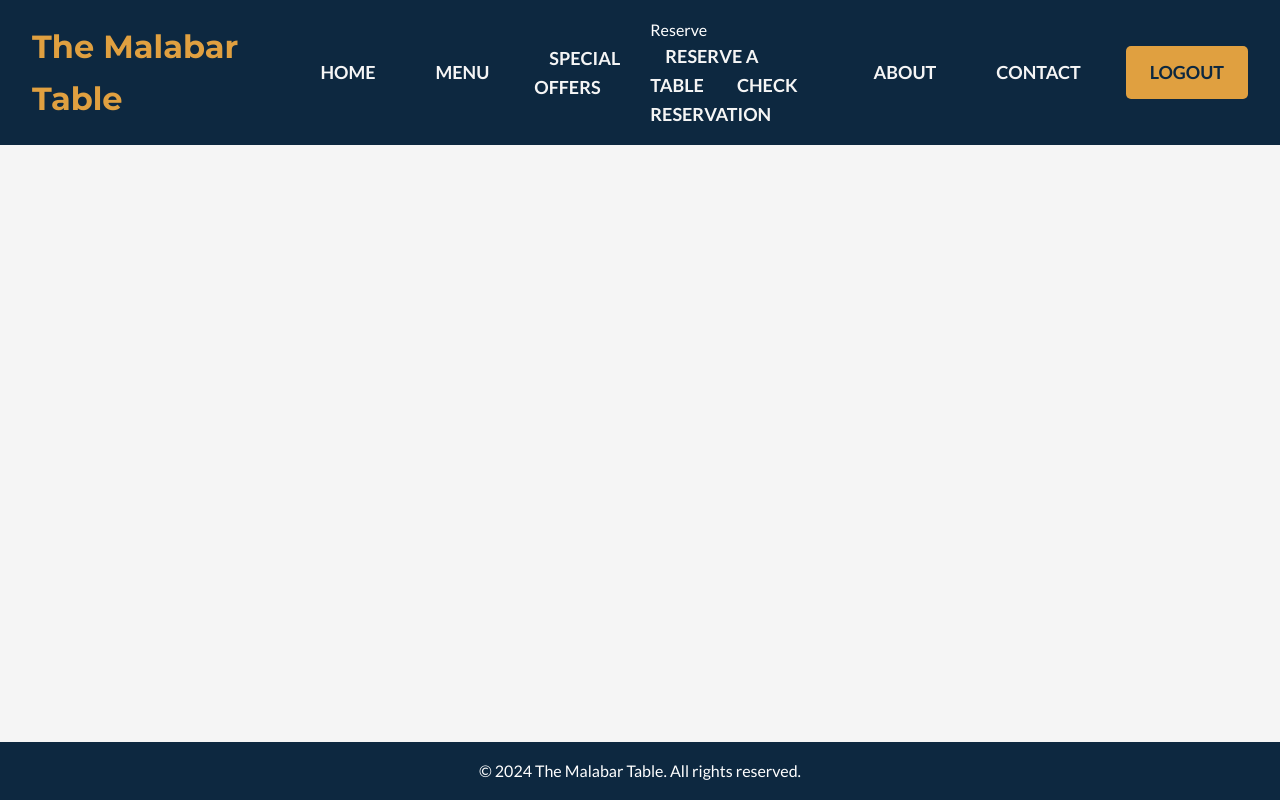
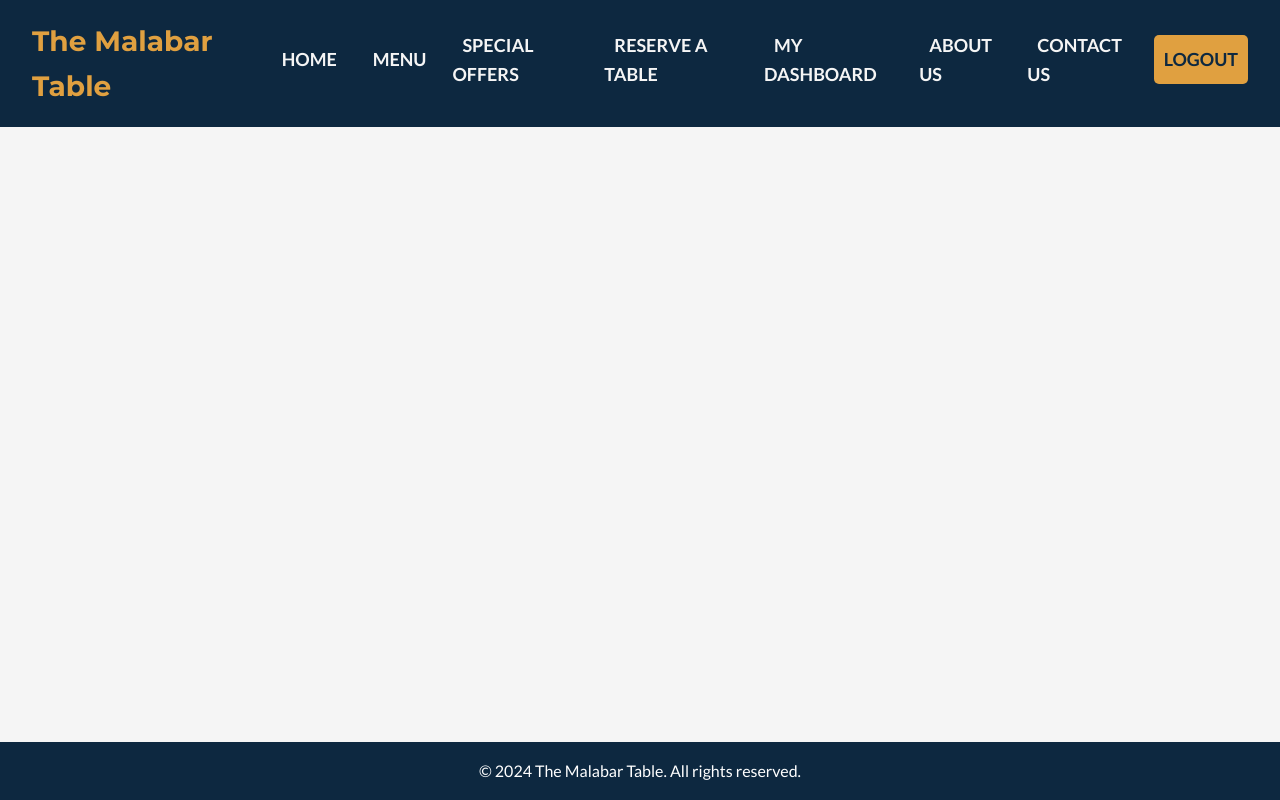
Before and after one commit to auyashas/restaurant-application, a PHP site: page /index.php in a window 1280 px wide. Run offline with PHP 8.4, Linux system fonts and the light colour scheme; the visitor is signed in with stand-in values (Sample User, id 1).

Commit message:
Implement responsive navigation with hamburger menu; update header and footer structure

```diff
--- a/css/style.css
+++ b/css/style.css
@@ -1,12 +1,18 @@
+/* =================================== */
+/* 1. Variables & Global Setup         */
+/* =================================== */
+
 :root {
-    --primary-navy: #0D2840;
-    /* For headers, footers, and major headlines */
-    --accent-gold: #E0A040;
-    /* For buttons, links, and interactive elements */
-    --bg-light-gray: #F5F5F5;
-    /* For the main page background */
-    --text-dark-gray: #333333;
-    /* For all paragraphs and standard text */
+    --primary-navy: #0D2840;      /* For headers, footers, and major headlines */
+    --accent-gold: #E0A040;       /* For buttons, links, and interactive elements */
+    --bg-light-gray: #F5F5F5;     /* For the main page background */
+    --text-dark-gray: #333333;      /* For all paragraphs and standard text */
+}
+
+*,
+*::before,
+*::after {
+    box-sizing: border-box;
 }
 
 html {
@@ -22,61 +28,133 @@ body {
     font-family: 'Lato', sans-serif;
     margin: 0;
     line-height: 1.6;
+    font-size: 1rem;
 }
+
+/* =================================== */
+/* 2. Layout (Header, Footer, Main)    */
+/* =================================== */
 
 header {
     background-color: var(--primary-navy);
     color: white;
-    padding: 0 2rem;
+    padding: 0 1rem;
+    width: 100%;
     display: flex;
     justify-content: space-between;
     align-items: center;
-}
-
-h1 {
-    font-family: 'Montserrat', sans-serif;
-    color: var(--accent-gold);
+    position: sticky;
+    top: 0;
+    z-index: 100;
 }
 
 main {
     flex-grow: 1;
 }
 
-nav ul {
-    display: flex;
-    justify-content: space-between;
-    align-items: center;
-    gap: 30px;
+footer {
+    background-color: var(--primary-navy);
+    color: white;
+    text-align: center;
+    padding: 1rem 0;
+    margin-top: auto;
 }
 
-ul li {
+/* =================================== */
+/* 3. Typography & Components          */
+/* =================================== */
+
+h1 {
+    font-family: 'Montserrat', sans-serif;
+    color: var(--accent-gold);
+    font-size: 1.75rem;
+}
+
+.logo {
+    font-family: 'Montserrat', sans-serif;
+    font-weight: bold;
+    color: var(--accent-gold);
+    text-decoration: none;
+    z-index: 10;
+}
+
+
+
+/* =================================== */
+/* 4. Navigation (Mobile First)        */
+/* =================================== */
+
+/* --- MOBILE MENU STYLES (Default) --- */
+
+.hamburger-menu {
+    display: flex; /* Visible on mobile */
+    flex-direction: column;
+    justify-content: space-around;
+    width: 2rem;
+    height: 2rem;
+    background: transparent;
+    border: none;
+    cursor: pointer;
+    padding: 0;
+}
+
+.hamburger-menu .bar {
+    width: 2rem;
+    height: 0.25rem;
+    background-color: white;
+    border-radius: 10px;
+}
+
+.nav-links {
+    display: none;
+    position: absolute;
+    top: 100%;
+    left: 0;
+    width: 100%;
+    height: auto;
+    background-color: var(--primary-navy);
+    flex-direction: column;
+    align-items: center;
+    padding-bottom: 1rem;
+}
+
+.nav-links.active {
+    display: flex;
+}
+
+.nav-links ul {
+    display: flex;
+    flex-direction: column;
+    align-items: center;
+    padding: 0;
+    margin: 0;
+    gap: 2rem;
+}
+
+.nav-links li {
     list-style: none;
 }
 
-
-nav a {
-    font-size: 1.125rem;
+.nav-links a {
+    font-size: 1rem;
     font-weight: bold;
     text-transform: uppercase;
-    /* letter-spacing: 1px; */
+    color: var(--bg-light-gray);
+    text-decoration: none;
     padding: 10px 15px;
-    color: var(--bg-light-gray);
-    transition: color 0.3s ease;
-    text-decoration: none;
+    transition: color 0.2s ease-in-out;
 }
 
-
-nav a:hover {
+.nav-links a:hover {
     color: var(--accent-gold);
 }
 
-
 .button {
     display: inline-block;
-    padding: 12px 24px;
+    padding: 16px 24px;
     border-radius: 5px;
     background-color: var(--accent-gold);
-    color: var(--primary-navy);
+    color: var(--primary-navy) !important;
     font-weight: bold;
     text-align: center;
     transition: transform 0.2s ease-in-out;
@@ -84,14 +162,42 @@ nav a:hover {
 
 .button:hover {
     text-decoration: none;
-    color: var(--primary-navy);
+    color: var(--primary-navy) !important;
     transform: scale(1.05);
 }
 
-footer{
-    background-color: var(--primary-navy);
-    color: white;
-    text-align: center;
-    padding: 1rem 0;
-    margin-top: auto;
+/* =================================== */
+/* 5. Media Query for Larger Screens   */
+/* =================================== */
+
+@media (min-width: 900px) {
+
+    /* --- DESKTOP MENU STYLES --- */
+    .hamburger-menu {
+        display: none;
+    }
+
+    header {
+        padding: 0 2rem;
+    }
+
+    .nav-links {
+        display: flex;
+        position: static;
+        height: auto;
+        width: auto;
+        margin-top: 8px;
+        background-color: transparent;
+        flex-direction: row;
+    }
+
+    .nav-links ul {
+        flex-direction: row;
+        gap: 1rem;
+    }
+
+    .nav-links a {
+        font-size: 1.125rem;
+        padding: 10px;
+    }
 }
--- a/includes/footer.php
+++ b/includes/footer.php
@@ -3,5 +3,6 @@
     <footer>
         &copy; 2024 The Malabar Table. All rights reserved.
     </footer>
+    <script src="js/main.js"></script>
 </body>
 </html>
--- a/includes/header.php
+++ b/includes/header.php
@@ -16,27 +16,32 @@ session_start();
 
 <body>
     <header>
-        <h1>The Malabar Table</h1>
-        <nav>
+        <a href="index.php" class="logo"><h1>The Malabar Table</h1></a>
+
+        <button class="hamburger-menu">
+            <span class="bar"></span>
+            <span class="bar"></span>
+            <span class="bar"></span>
+        </button>
+
+        <nav class="nav-links">
             <ul>
                 <li><a href="index.php">Home</a></li>
                 <li><a href="menu.php">Menu</a></li>
                 <li><a href="special_offers.php">Special Offers</a></li>
                 <?php if (isset($_SESSION['user_id'])) { ?>
-                    <div class="dropdown">
-                        <li>Reserve</li>
-                        <div class="dropdown-content">
-                            <a href="reservation.php">Reserve a Table</a>
-                            <a href="dashboard.php">Check Reservation</a>
-                        </div>
-                    </div>
+                    <li><a href="reservation.php">Reserve a Table</a></li>
+                    <li><a href="dashboard.php">My Dashboard</a></li>
+                <?php } else { ?>
+                    <li><a href="login.php">Reserve a Table</a></li>
                 <?php } ?>
-                <li><a href="about.php">About</a></li>
-                <li><a href="contact.php">Contact</a></li>
+
+                <li><a href="about.php">About Us</a></li>
+                <li><a href="contact.php">Contact Us</a></li>
                 <?php if (isset($_SESSION['user_id'])) { ?>
-                    <a href="logout.php" class="button">Logout</a>
+                    <li><a href="logout.php" class="button">Logout</a></li>
                 <?php } else { ?>
-                    <a href="login.php" class="button">Login</a>
+                    <li><a href="login.php" class="button">Login</a></li>
                 <?php } ?>
             </ul>
         </nav>
--- /dev/null
+++ b/js/main.js
@@ -0,0 +1,6 @@
+const hamburgerMenu = document.querySelector('.hamburger-menu');
+const navLinks = document.querySelector('.nav-links');
+
+hamburgerMenu.addEventListener('click', () => {
+    navLinks.classList.toggle('active');
+});
```
